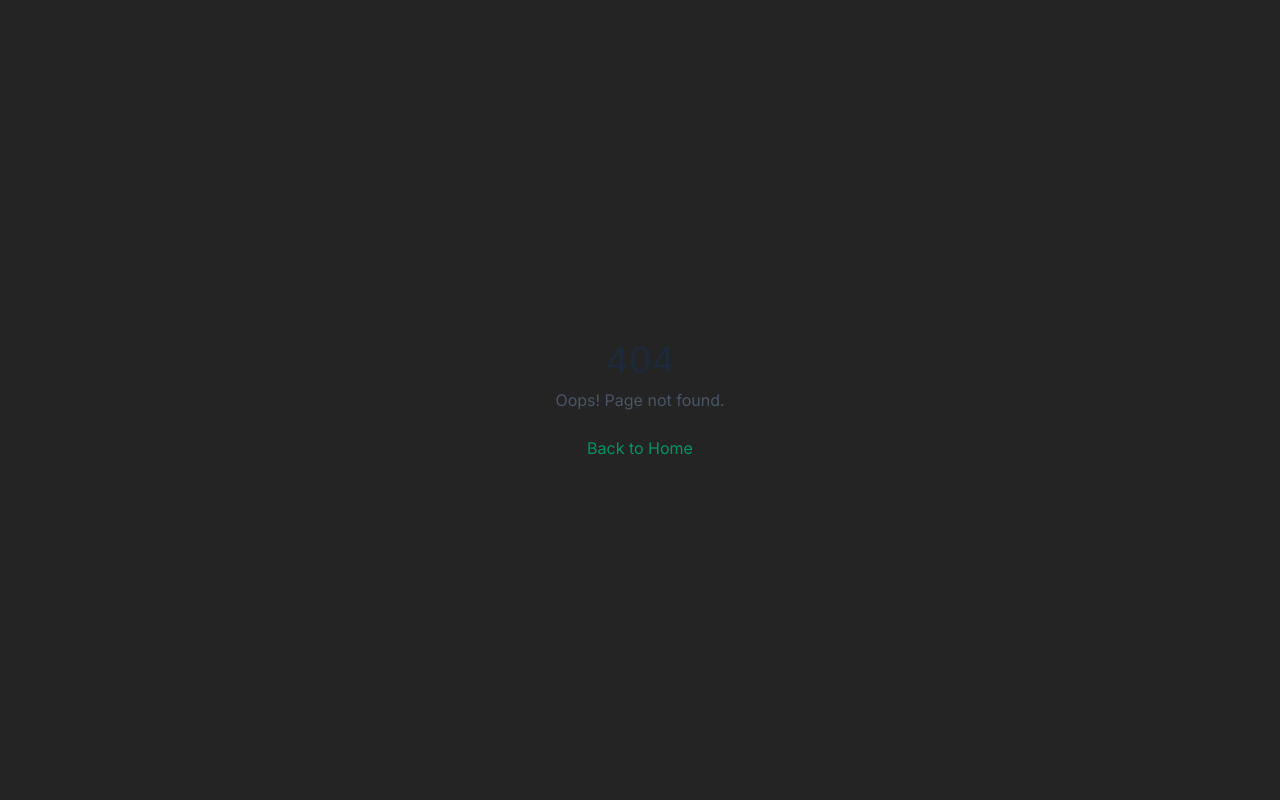
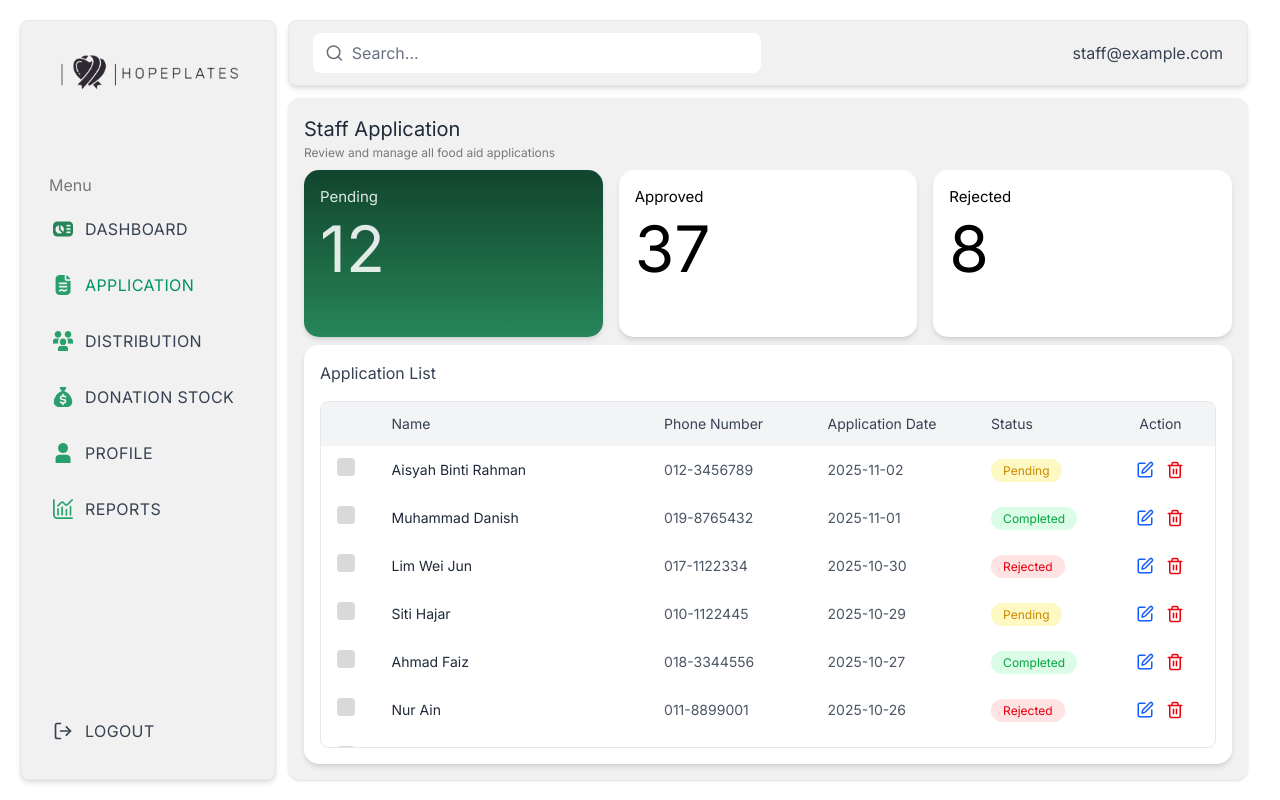
Before and after one commit to danishirwan2424/hopelates, a React (Vite) app: page /staff-application in a window 1280 px wide. Before the commit this address had no page. Built offline with nearby package versions, Linux system fonts and the light colour scheme.

Commit message:
Build Staff Application Page

```diff
--- a/src/App.jsx
+++ b/src/App.jsx
@@ -23,6 +23,7 @@ import Contact from "./pages/Contact";
 
 // ✅ Staff Pages
 import StaffDash from "./pages/staff/StaffDash";
+import StaffApplication from "./pages/staff/StaffApplication";
 
 // ✅ Auth Pages
 import Login from "./pages/auth/Login";
@@ -50,19 +51,21 @@ function ScrollToTop() {
 
 // ✅ Page Animation Wrapper
 function PageWrapper({ children }) {
+  const { pathname } = useLocation();
   return (
     <motion.div
-      key={useLocation().pathname}
-      initial={{ opacity: 0, y: 15 }}
+      key={pathname}
+      initial={{ opacity: 1, y: 0 }}
       animate={{ opacity: 1, y: 0 }}
-      exit={{ opacity: 0, y: -15 }}
-      transition={{ duration: 0.35, ease: "easeInOut" }}
+      exit={{ opacity: 1, y: 0 }}
+      transition={{ duration: 0 }} // ⬅️ makes transitions instant
       className="min-h-screen"
     >
       {children}
     </motion.div>
   );
 }
+
 
 // ✅ Public Layout (Landing + Footer)
 function PublicLayout() {
@@ -112,6 +115,7 @@ function App() {
           {/* ✅ Staff Routes (No Navbar/Footer) */}
           <Route element={<StaffLayout />}>
             <Route path="/staff-dashboard" element={<StaffDash />} />
+            <Route path="/staff-application" element={<StaffApplication />} />
           </Route>
 
           {/* ✅ Auth Pages */}
--- a/src/index.css
+++ b/src/index.css
@@ -64,3 +64,45 @@ body,
   scrollbar-width: thin;
   scrollbar-color: rgba(0, 0, 0, 0.25) transparent;
 }
+
+
+/* ===== Custom Checkbox Style ===== */
+input[type="checkbox"] {
+  /* Remove default appearance */
+  -webkit-appearance: none;
+  -moz-appearance: none;
+  appearance: none;
+
+  width: 18px;
+  height: 18px;
+  background-color: #D9D9D9;
+  border: none;
+  border-radius: 4px;
+  /* optional: makes corners slightly rounded */
+  cursor: pointer;
+  position: relative;
+  outline: none;
+  transition: all 0.2s ease;
+}
+
+/* When checkbox is checked */
+input[type="checkbox"]:checked {
+  background-color: #000000;
+}
+
+/* White tick (✔) when checked */
+input[type="checkbox"]:checked::after {
+  content: "✔";
+  color: #ffffff;
+  font-size: 13px;
+  position: absolute;
+  top: 45%;
+  left: 50%;
+  transform: translate(-50%, -50%);
+  font-weight: bold;
+}
+
+/* Optional hover effect */
+input[type="checkbox"]:hover {
+  opacity: 0.8;
+}
--- /dev/null
+++ b/src/pages/staff/StaffApplication.jsx
@@ -0,0 +1,142 @@
+import React from "react";
+import { Outlet } from "react-router-dom";
+import { Edit, Trash2 } from "lucide-react";
+import "react-calendar/dist/Calendar.css";
+
+import StaffSideBar from "./StaffPage_cmp/StaffSideBar";
+import StaffPanelBar from "./StaffPage_cmp/StaffPanelBar";
+
+function StaffApplication() {
+  // ===== Mock Application Data =====
+  const applications = [
+    { id: 1, name: "Aisyah Binti Rahman", phone: "012-3456789", date: "2025-11-02", status: "Pending" },
+    { id: 2, name: "Muhammad Danish", phone: "019-8765432", date: "2025-11-01", status: "Completed" },
+    { id: 3, name: "Lim Wei Jun", phone: "017-1122334", date: "2025-10-30", status: "Rejected" },
+    { id: 4, name: "Siti Hajar", phone: "010-1122445", date: "2025-10-29", status: "Pending" },
+    { id: 5, name: "Ahmad Faiz", phone: "018-3344556", date: "2025-10-27", status: "Completed" },
+    { id: 6, name: "Nur Ain", phone: "011-8899001", date: "2025-10-26", status: "Rejected" },
+    { id: 7, name: "Ali Hamzah", phone: "012-2233445", date: "2025-10-25", status: "Pending" },
+    { id: 8, name: "Farah Zain", phone: "017-6677889", date: "2025-10-24", status: "Completed" },
+  ];
+
+  // ===== Status Color Mapping =====
+  const getStatusColor = (status) => {
+    const colors = {
+      Completed: "text-green-600 bg-green-100",
+      Pending: "text-yellow-600 bg-yellow-100",
+      Rejected: "text-red-600 bg-red-100",
+    };
+    return colors[status] || "text-gray-600 bg-gray-100";
+  };
+
+  return (
+    <div className="flex min-h-screen bg-gray-50">
+      {/* ===== Sidebar ===== */}
+      <aside className="w-64 bg-white">
+        <StaffSideBar />
+      </aside>
+
+      {/* ===== Main Content ===== */}
+      <main className="flex-1 flex flex-col bg-white pt-[20px] px-8 pb-[20px] h-screen overflow-hidden">
+        <StaffPanelBar />
+
+        {/* ===== Page Container ===== */}
+        <section className="flex flex-col flex-1 bg-[#F2F1F1] rounded-xl shadow-sm p-4 overflow-hidden">
+          {/* ===== Page Header ===== */}
+          <header className="flex-shrink-0">
+            <h1 className="text-[20px] text-gray-800">Staff Application</h1>
+            <p className="text-[12px] text-black opacity-[50%] mb-2">
+              Review and manage all food aid applications
+            </p>
+          </header>
+
+          {/* ===== Stats Section ===== */}
+          <section className="grid grid-cols-1 sm:grid-cols-2 lg:grid-cols-3 gap-4 mb-2 flex-shrink-0">
+            {/* Pending */}
+            <div className="bg-gradient-to-b from-[#11452E] to-[#278659] rounded-[15px] shadow-md flex flex-col items-start justify-start text-left h-[167px] p-4">
+              <p className="text-[15px] mb-2">Pending</p>
+              <h2 className="text-[64px] font-bold leading-none">12</h2>
+            </div>
+
+            {/* Approved */}
+            <div className="bg-white rounded-[15px] shadow-md flex flex-col items-start justify-start text-left h-[167px] p-4">
+              <p className="text-[15px] text-black mb-2">Approved</p>
+              <h2 className="text-[64px] text-black font-bold leading-none">37</h2>
+            </div>
+
+            {/* Rejected */}
+            <div className="bg-white rounded-[15px] shadow-md flex flex-col items-start justify-start text-left h-[167px] p-4">
+              <p className="text-[15px] text-black mb-2">Rejected</p>
+              <h2 className="text-[64px] text-black font-bold leading-none">8</h2>
+            </div>
+          </section>
+
+{/* ===== Application List ===== */}
+<section className="flex-1 bg-white rounded-[15px] shadow-md p-4 flex flex-col overflow-hidden">
+  <h2 className="text-[16px] font-semibold text-gray-700 mb-4 flex-shrink-0">
+    Application List
+  </h2>
+
+  <div className="relative flex-1 overflow-auto rounded-lg border border-gray-200">
+    <table className="min-w-full text-sm text-left border-collapse">
+      {/* ===== Table Header (Sticky) ===== */}
+      <thead className="bg-gray-100 text-gray-700 sticky top-0 z-10">
+        <tr>
+          <th className="py-3 px-4 w-[50px]">
+          </th>
+          <th className="py-3 px-4 w-[250px]">Name</th>
+          <th className="py-3 px-4 w-[150px]">Phone Number</th>
+          <th className="py-3 px-4 w-[150px]">Application Date</th>
+          <th className="py-3 px-4 w-[120px]">Status</th>
+          <th className="py-3 px-4 w-[100px] text-center">Action</th>
+        </tr>
+      </thead>
+
+      {/* ===== Table Body ===== */}
+      <tbody>
+        {applications.map((app) => (
+          <tr
+            key={app.id}
+            className="border-b hover:bg-gray-50 transition-colors"
+          >
+            <td className="py-3 px-4">
+              <input type="checkbox" />
+            </td>
+            <td className="py-3 px-4 font-medium text-gray-800">
+              {app.name}
+            </td>
+            <td className="py-3 px-4 text-gray-600">{app.phone}</td>
+            <td className="py-3 px-4 text-gray-600">{app.date}</td>
+            <td className="py-3 px-4">
+              <span
+                className={`px-3 py-1 rounded-full text-xs font-medium ${getStatusColor(app.status)}`}
+              >
+                {app.status}
+              </span>
+            </td>
+            <td className="py-3 px-4 text-center">
+              <div className="flex justify-center gap-3">
+                <button className="text-blue-600 hover:text-blue-800">
+                  <Edit size={18} />
+                </button>
+                <button className="text-red-600 hover:text-red-800">
+                  <Trash2 size={18} />
+                </button>
+              </div>
+            </td>
+          </tr>
+        ))}
+      </tbody>
+    </table>
+  </div>
+</section>
+
+
+          <Outlet />
+        </section>
+      </main>
+    </div>
+  );
+}
+
+export default StaffApplication;
```
Also changed, not shown: src/pages/staff/StaffDash.jsx (line endings or trailing spaces).
